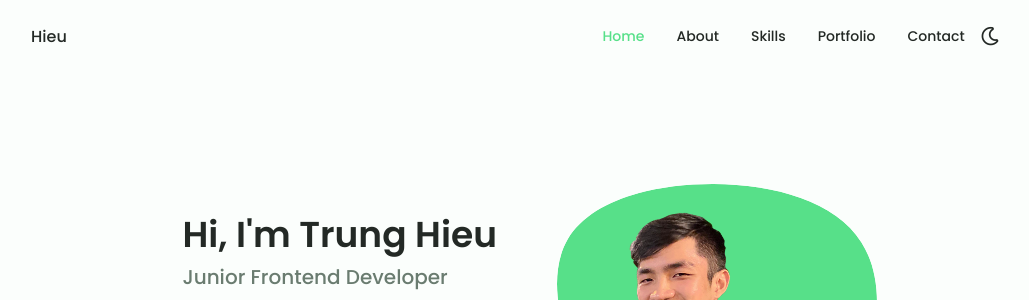
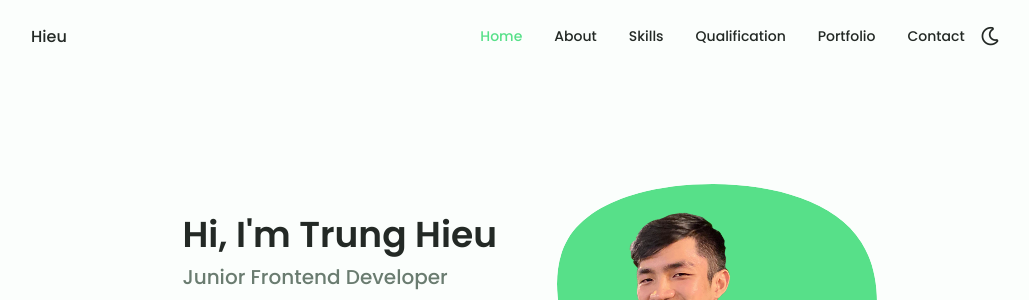
Before and after one commit to Hieu087/Porfolio2, a plain HTML site: page index.html in a window 1280 px wide. Shown: the top 300 px of the page, without its empty margins (125-1154 px from the left). Drawn offline with nearby package versions, Linux system fonts and the light colour scheme.

Commit message:
add qualification nav active toggle

```diff
--- a/index.html
+++ b/index.html
@@ -44,11 +44,11 @@
               <i class="fas fa-clipboard-list nav-icon"></i>Skills
             </a>
           </li>
-          <!-- <li class="nav-item">
-            <a href="#services" class="nav-link">
-              <i class="fas fa-briefcase nav-icon"></i>Services
+          <li class="nav-item">
+            <a href="#qualification" class="nav-link">
+              <i class="fas fa-briefcase nav-icon"></i>Qualification
             </a>
-          </li> -->
+          </li>
           <li class="nav-item">
             <a href="#portfolio" class="nav-link">
               <i class="fas fa-images nav-icon"></i>Portfolio
@@ -342,7 +342,7 @@
     </section>
 
     <!--==================== QUALIFICATION ====================-->
-    <section class="qualification section">
+    <section class="qualification section" id="qualification">
       <h2 class="section-title">Qualification</h2>
       <span class="section-subtitle">My personal journey</span>
 
```
